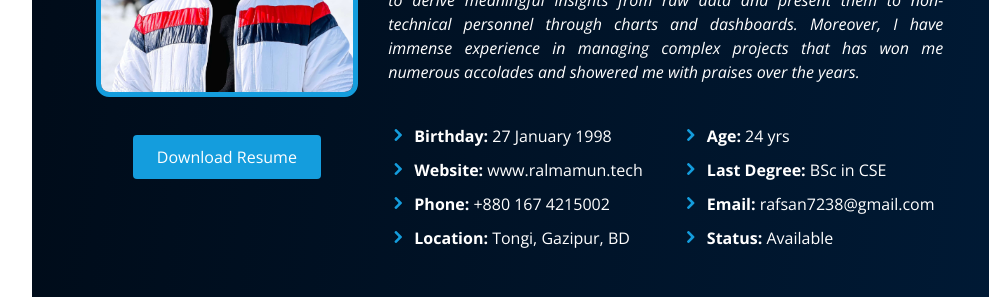
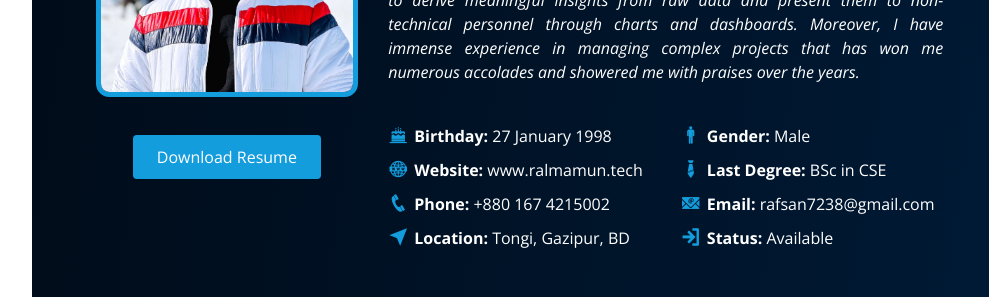
Before and after one commit to Rafsan7238/Rafsan-s-Portfolio, a plain HTML site: page Data Science Portfolio/public/index.html in a window 1280 px wide. Shown: the part 1140-1437 px from the top of the page, without its empty margins (268-1257 px from the left). Drawn offline with nearby package versions, Linux system fonts and the light colour scheme; some packages are replaced by stand-ins of ours.

Commit message:
Changed about-info icofonts

```diff
--- a/Data Science Portfolio/public/index.html
+++ b/Data Science Portfolio/public/index.html
@@ -112,18 +112,18 @@
             <div class="row">
               <div class="col-md-6">
                 <ul>
-                  <li><i class="icofont-rounded-right"></i> <strong>Birthday:</strong> 27 January 1998</li>
-                  <li><i class="icofont-rounded-right"></i> <strong>Website:</strong> <a href="https://www.ralmamun.tech" style="color: white;">www.ralmamun.tech</a>
-                  <li><i class="icofont-rounded-right"></i> <strong>Phone:</strong> +880 167 4215002</li>
-                  <li><i class="icofont-rounded-right"></i> <strong>Location:</strong> Tongi, Gazipur, BD</li>
+                  <li><i class="icofont-birthday-cake"></i> <strong>Birthday:</strong> 27 January 1998</li>
+                  <li><i class="icofont-web"></i> <strong>Website:</strong> <a href="https://www.ralmamun.tech" style="color: white;">www.ralmamun.tech</a>
+                  <li><i class="icofont-phone"></i> <strong>Phone:</strong> +880 167 4215002</li>
+                  <li><i class="icofont-location-arrow"></i> <strong>Location:</strong> Tongi, Gazipur, BD</li>
                 </ul>
               </div>
               <div class="col-md-6">
                 <ul>
-                  <li><i class="icofont-rounded-right"></i> <strong>Age:</strong> 24 yrs</li>
-                  <li><i class="icofont-rounded-right"></i> <strong>Last Degree:</strong> BSc in CSE</li>
-                  <li><i class="icofont-rounded-right"></i> <strong>Email:</strong> rafsan7238@gmail.com</li>
-                  <li><i class="icofont-rounded-right"></i> <strong>Status:</strong> Available</li>
+                  <li><i class="icofont-male"></i> <strong>Gender:</strong> Male</li>
+                  <li><i class="icofont-tie"></i> <strong>Last Degree:</strong> BSc in CSE</li>
+                  <li><i class="icofont-email"></i> <strong>Email:</strong> rafsan7238@gmail.com</li>
+                  <li><i class="icofont-login"></i> <strong>Status:</strong> Available</li>
                 </ul>
               </div>
             </div>
```
